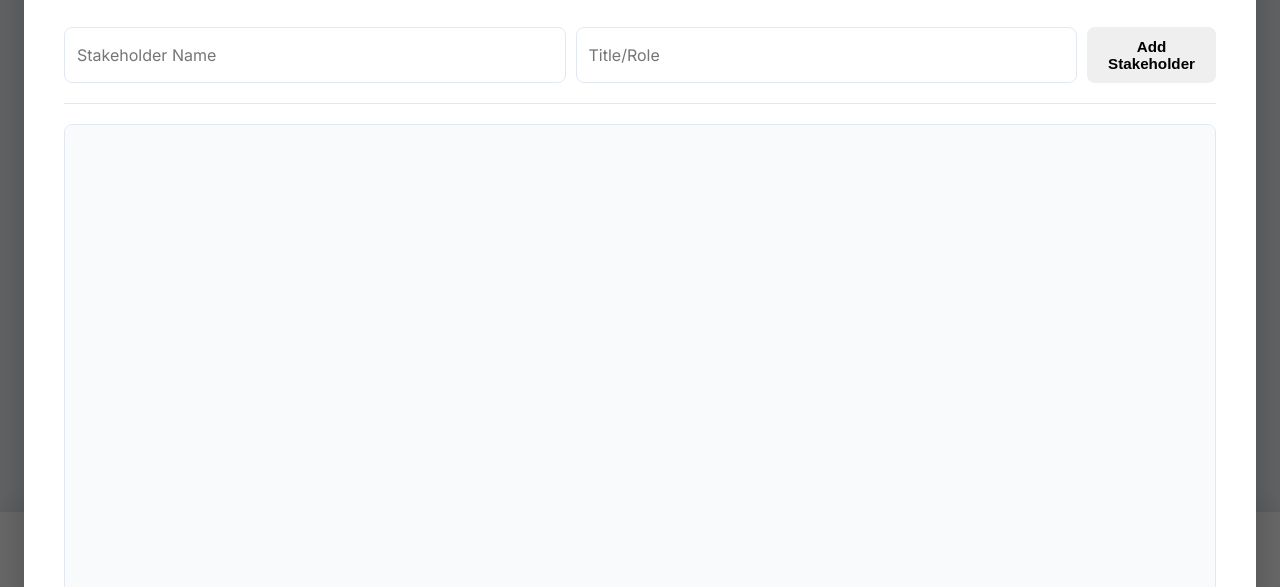
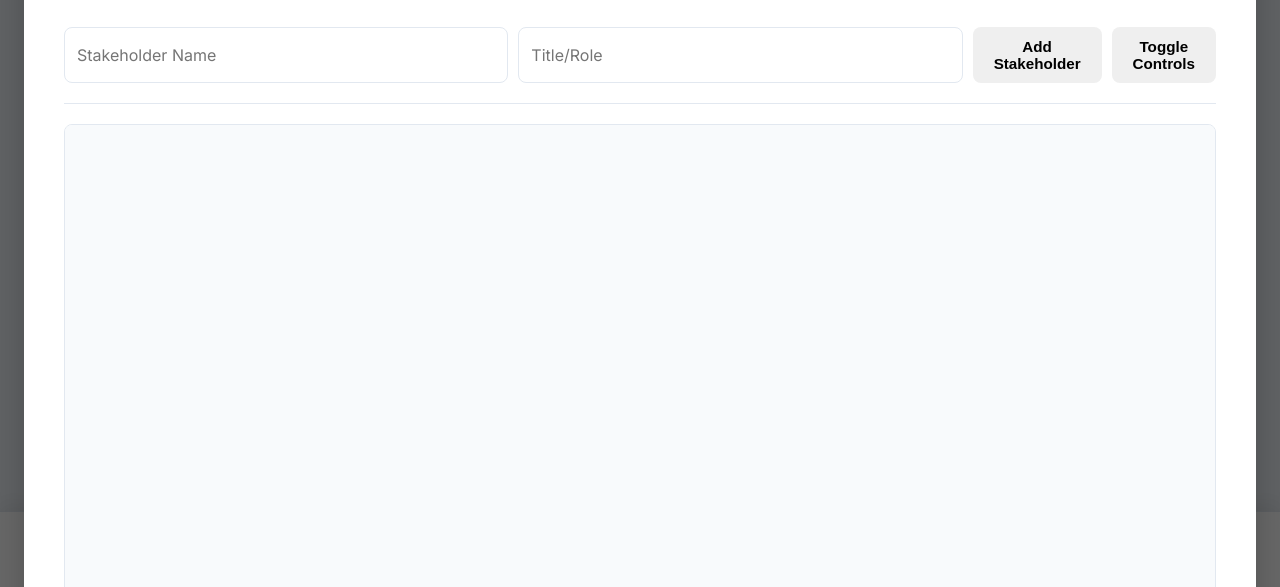
Before and after one commit to devowite/dealreview, a website: page index.html in a window 1280 px wide. Both pictures are taken after a click on the button "Stakeholder Map". Shown: the part 194-781 px from the top of the page. Drawn offline with Linux system fonts and the light colour scheme.

Commit message:
Update index.html

```diff
--- a/index.html
+++ b/index.html
@@ -283,6 +283,7 @@
                 <input type="text" id="new-stakeholder-name" placeholder="Stakeholder Name">
                 <input type="text" id="new-stakeholder-title" placeholder="Title/Role">
                 <button type="button" id="add-stakeholder-btn">Add Stakeholder</button>
+                <button type="button" id="toggle-controls-btn" style="margin-left: auto;">Toggle Controls</button>
             </div>
 
             <div id="stakeholder-canvas-wrapper">
```
